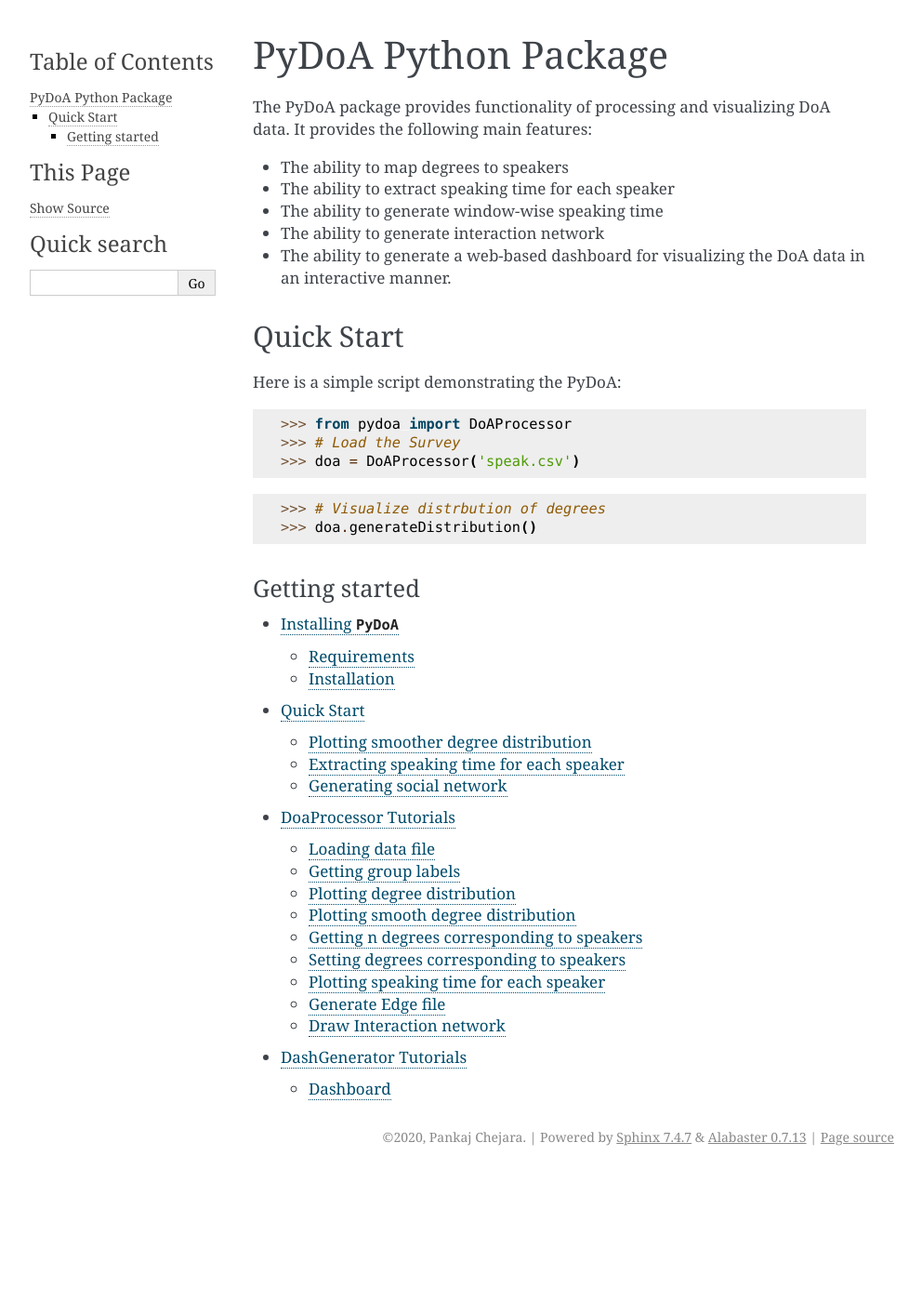
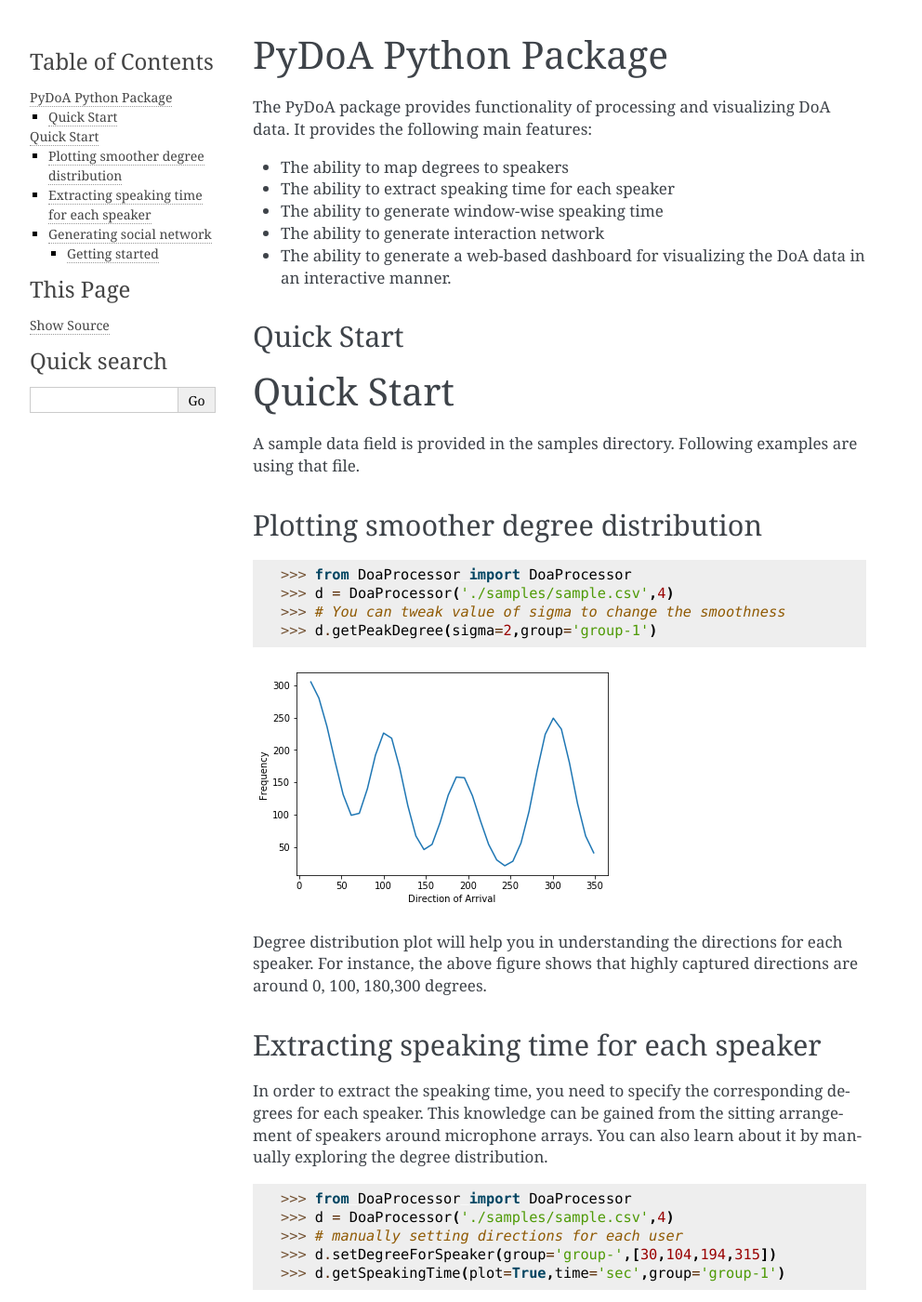
Before and after one commit to pankajchejara23/pydoa, a Sphinx documentation site: the page built from docs/index.rst, in a window 1280 px wide and 1400 px high. Shown: the whole window at 93% size, without its empty margins (148-1140 px from the left). Built offline with Sphinx 7.4.7, drawn with Linux system fonts in a browser that asks for light colours; some of the changed text lies outside the part shown.

```diff
--- a/docs/index.rst
+++ b/docs/index.rst
@@ -15,14 +15,46 @@ It provides the following main features:
 Quick Start
 -----------
 
-Here is a simple script demonstrating the PyDoA:
+Quick Start
+===================
+A sample data field is provided in the samples directory. Following examples are using that file.
 
-    >>> from pydoa import DoAProcessor
-    >>> # Load the Survey
-    >>> doa = DoAProcessor('speak.csv')
+Plotting smoother degree distribution
+-------------------------------------
+>>> from DoaProcessor import DoaProcessor
+>>> d = DoaProcessor('./samples/sample.csv',4)
+>>> # You can tweak value of sigma to change the smoothness
+>>> d.getPeakDegree(sigma=2,group='group-1')
 
-    >>> # Visualize distrbution of degrees
-    >>> doa.generateDistribution()
+.. image:: images/peak-1.png
+
+Degree distribution plot will help you in understanding the directions for each speaker. For instance, the above figure
+shows that highly captured directions are around 0, 100, 180,300 degrees.
+
+
+Extracting speaking time for each speaker
+-------------------------------------------
+In order to extract the speaking time, you need to specify the corresponding degrees for each speaker.
+This knowledge can be gained from the sitting arrangement of speakers around microphone arrays. You can also learn about it by manually exploring the degree distribution.
+
+>>> from DoaProcessor import DoaProcessor
+>>> d = DoaProcessor('./samples/sample.csv',4)
+>>> # manually setting directions for each user
+>>> d.setDegreeForSpeaker(group='group-',[30,104,194,315])
+>>> d.getSpeakingTime(plot=True,time='sec',group='group-1')
+
+.. image:: images/spk.png
+
+
+Generating social network
+----------------------------
+>>> from DoaProcessor import DoaProcessor
+>>> d = DoaProcessor('./samples/sample.csv',4)
+>>> # manually setting directions for each user
+>>> d.setDegreeForSpeaker(group='group-',[30,104,194,315])
+>>> d.drawNetowrk(group='group-1')
+
+.. image:: images/net.png
 
 
 
```
Also changed, not shown: other parts of docs/index.rst (+0 -1 lines), 10 other files.
